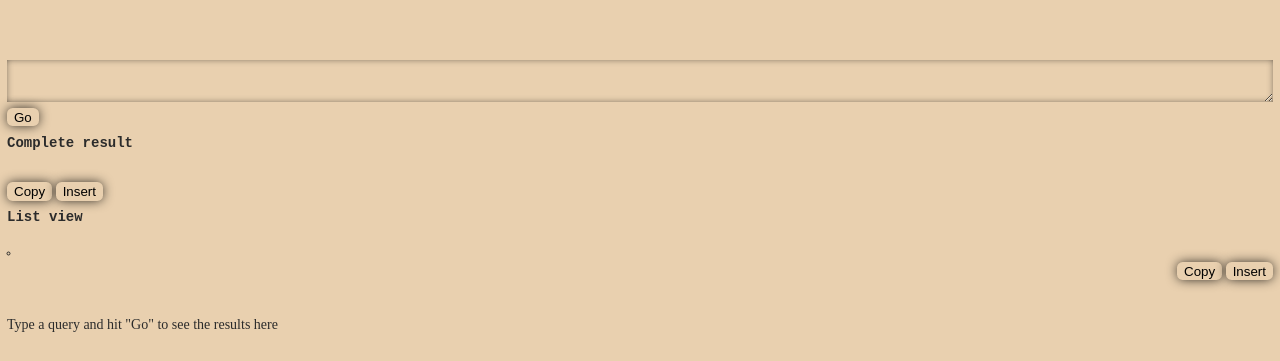
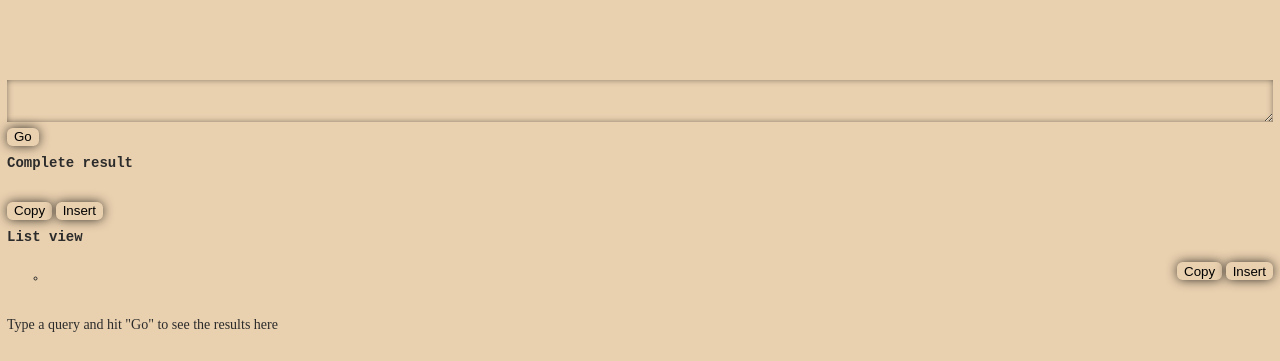
Before and after one commit to reedspool/html-wiki, a website: page entries/core/system/templates/query.html in a window 1280 px wide. Shown: the part 439-800 px from the top of the page. Drawn offline with Linux system fonts and the light colour scheme.

Commit message:
Fix nested lists not looking nested

```diff
--- a/entries/core/system/global.css
+++ b/entries/core/system/global.css
@@ -31,8 +31,6 @@ body {
 
 ul {
   list-style: circle;
-  padding-inline-start: 0;
-  list-style-position: inside;
 
   li:not(:last-child) {
     margin-bottom: var(--space-quarter);
```
